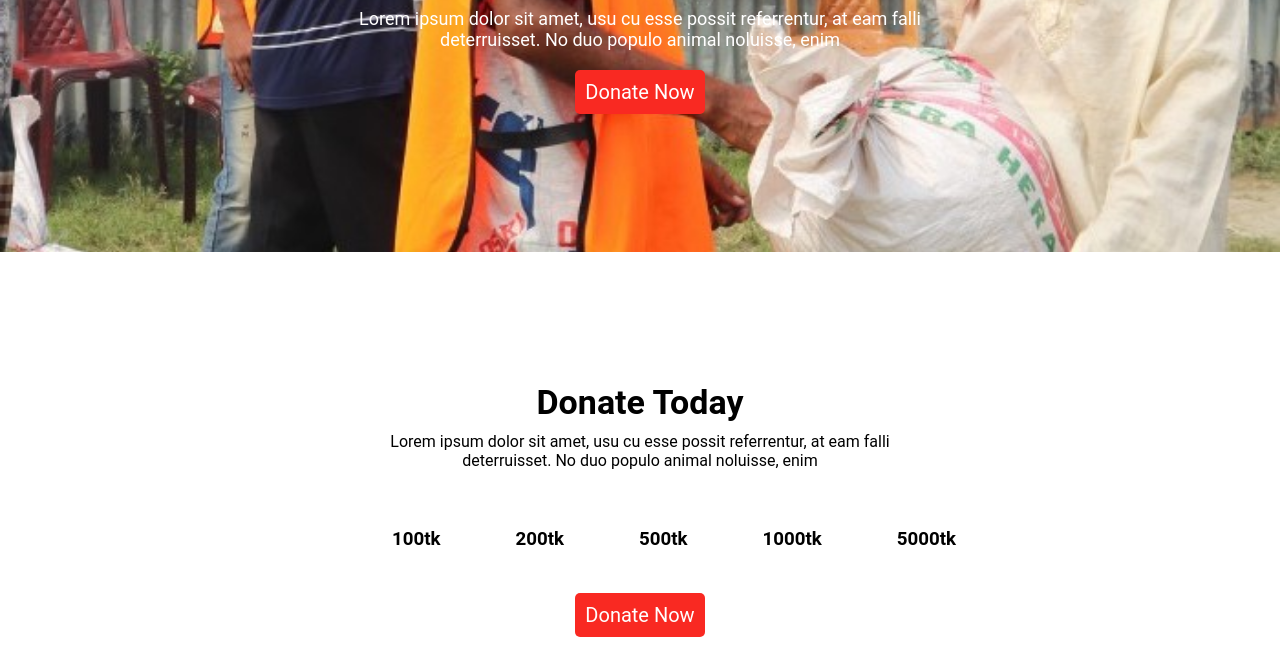
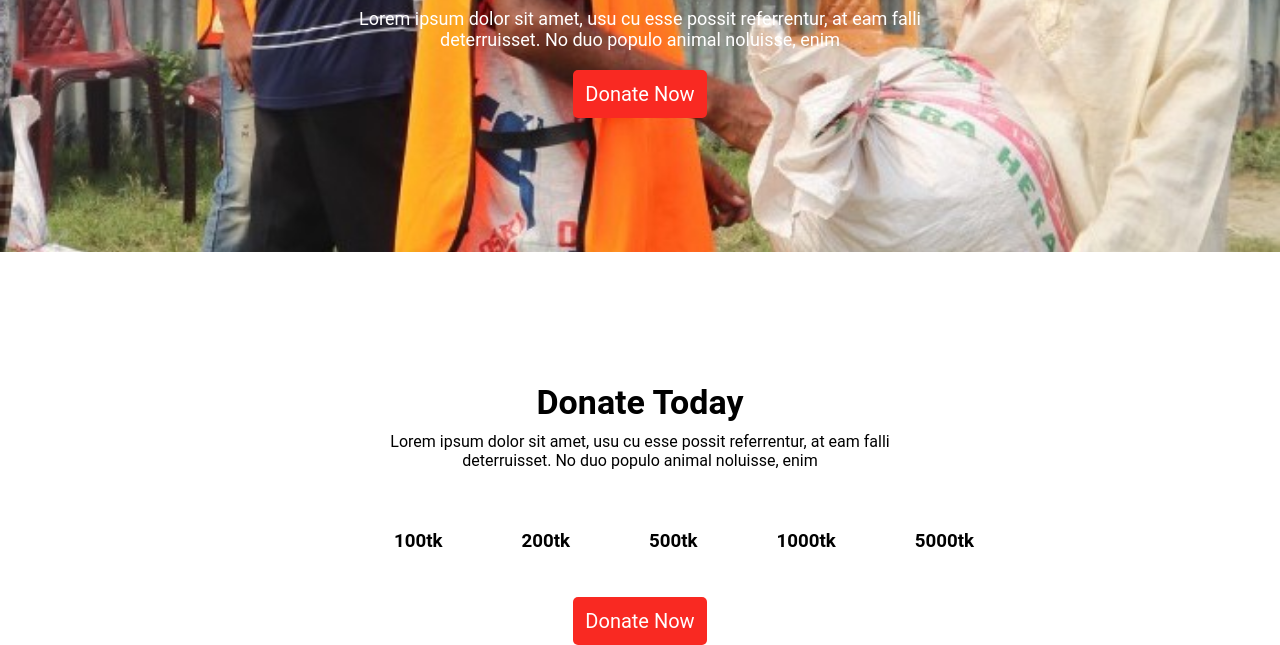
Before and after one commit to jaberalmamun1/donate-for-today, a plain HTML site: page index.html in a window 1280 px wide. Shown: the part 448-1093 px from the top of the page. Drawn offline with Linux system fonts and the light colour scheme.

Commit message:
css added

```diff
--- a/styles/style.css
+++ b/styles/style.css
@@ -31,7 +31,7 @@
    font-size: 20px;
    padding: 10px 10px;
    background: rgb(249, 41, 34);
-   border: none;
+   border: 2px solid transparent;
    color: white;
    border-radius: 5px;
 
@@ -63,7 +63,7 @@
 }
 .amount{
     margin-left:29px;
-
+    border: 2px solid transparent;
     padding: 28px 23px;
 
 
@@ -71,7 +71,7 @@
 .amount:hover{
     background: #e0888888;
     border: 2px solid black;
-    border: none;
+
 
     box-sizing: border-box;
 }
```
